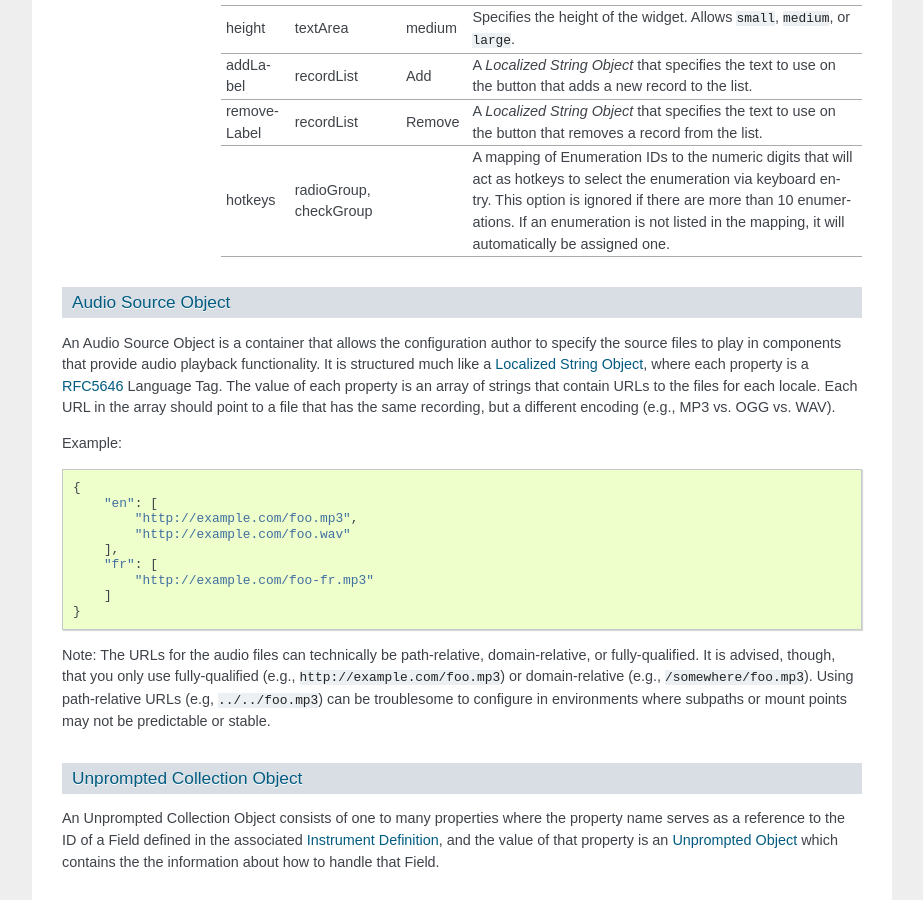
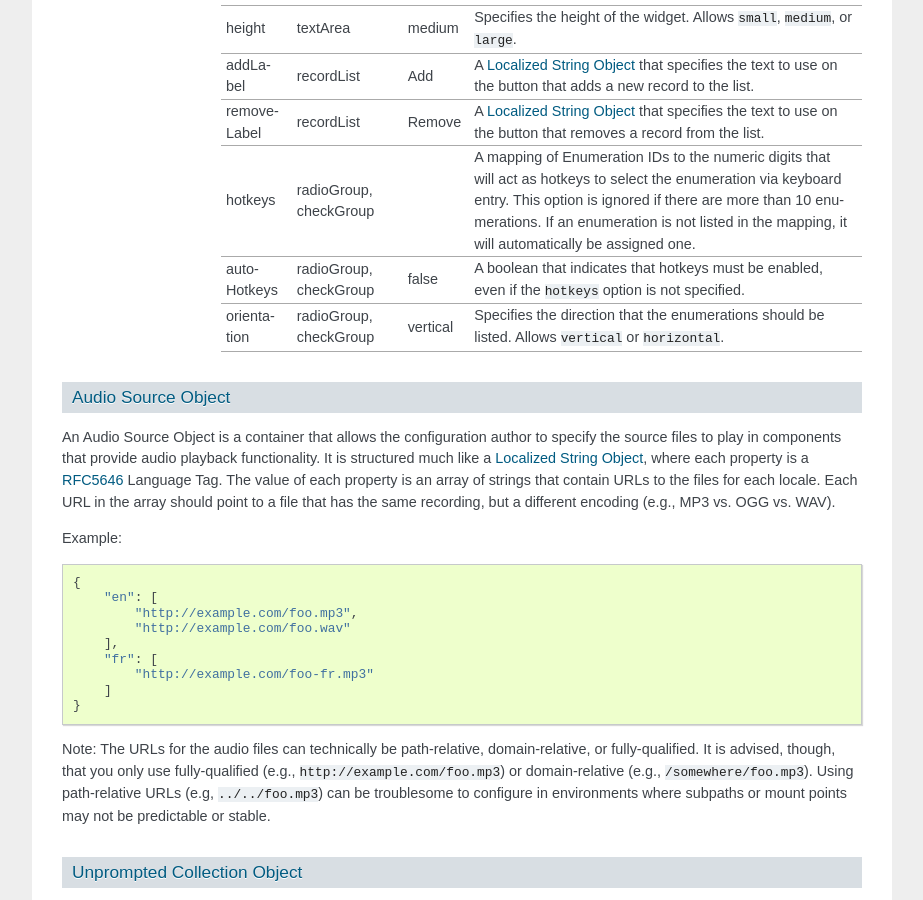
Before and after one commit to prometheusresearch/rios, a Sphinx documentation site: the page built from docs/source/web_form_specification.rst, in a window 1280 px wide and 900 px high, scrolled down 7228 px. Shown: the whole window, without its empty margins (198-1121 px from the left). Built offline with Sphinx 7.4.7, drawn with Linux system fonts in a browser that asks for light colours.

Commit message:
Updated enumeration widget options

```diff
--- a/docs/source/web_form_specification.rst
+++ b/docs/source/web_form_specification.rst
@@ -381,9 +381,11 @@ that component. This object consists of a couple properties:
                      ============== =================================== =========== ===========
                      width          inputText, inputNumber, textArea    medium      Specifies the width of the widget. Allows ``small``, ``medium``, or ``large``.
                      height         textArea                            medium      Specifies the height of the widget. Allows ``small``, ``medium``, or ``large``.
-                     addLabel       recordList                          Add         A `Localized String Object` that specifies the text to use on the button that adds a new record to the list.
-                     removeLabel    recordList                          Remove      A `Localized String Object` that specifies the text to use on the button that removes a record from the list.
+                     addLabel       recordList                          Add         A `Localized String Object`_ that specifies the text to use on the button that adds a new record to the list.
+                     removeLabel    recordList                          Remove      A `Localized String Object`_ that specifies the text to use on the button that removes a record from the list.
                      hotkeys        radioGroup, checkGroup                          A mapping of Enumeration IDs to the numeric digits that will act as hotkeys to select the enumeration via keyboard entry. This option is ignored if there are more than 10 enumerations. If an enumeration is not listed in the mapping, it will automatically be assigned one.
+                     autoHotkeys    radioGroup, checkGroup              false       A boolean that indicates that hotkeys must be enabled, even if the ``hotkeys`` option is not specified.
+                     orientation    radioGroup, checkGroup              vertical    Specifies the direction that the enumerations should be listed. Allows ``vertical`` or ``horizontal``.
                      ============== =================================== =========== ===========
 
 
```
